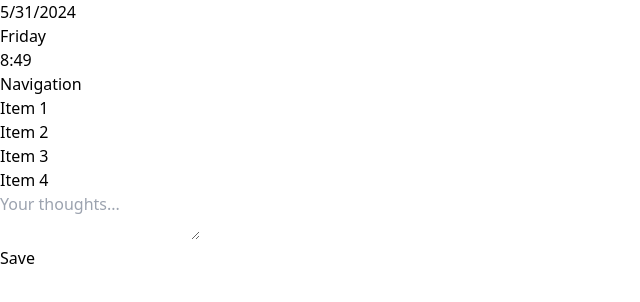
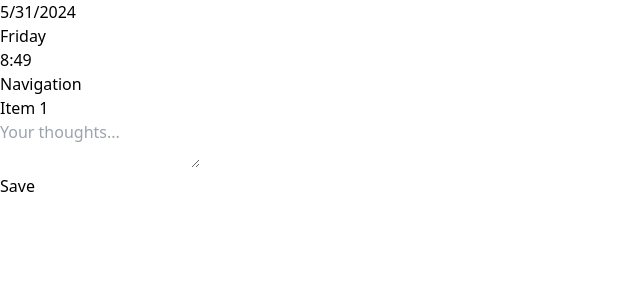
Before and after one commit to apurbaaaa/MVC-with-react, a React (Vite) app in the folder day3/: page / in a window 1280 px wide. Shown: the top 302 px of the page, without its empty margins (0-640 px from the left). Built offline with nearby package versions, Linux system fonts and the light colour scheme.

Commit message:
chore: handleNavClick init

```diff
--- a/day3/src/controller/App.jsx
+++ b/day3/src/controller/App.jsx
@@ -34,12 +34,14 @@ export default function App() {
     }
   };
 
-
+  const handleNavClick = (event) =>{
+    console.log("NavButton Clicked");
+  }
 
   return (
     <div>
       <TopNav handleMenuButton = {handleMenuButton} />
-      <NavBar isOpen = {menuOpen} handleClose={handleClose}/>
+      <NavBar isOpen = {menuOpen} handleClose={handleClose} handleNavClick={handleNavClick}/>
       <Text inputText={inputText} handleInputChange={handleInputChange} />
       <SaveButton handleSubmit={handleSubmit} />
     </div>
--- a/day3/src/utils/GetDate.jsx
+++ b/day3/src/utils/GetDate.jsx
@@ -6,9 +6,13 @@ export function todaysDate(){
     const day1 = today.getDay();
     const dayNames = ["Sunday", "Monday", "Tuesday", "Wednesday", "Thursday", "Friday", "Saturday"];
     const day = dayNames[day1];
-    const minutes= today.getMinutes();
+    const minutes= padNumber(today.getMinutes());
     const hour = today.getHours();
 
     return {month, date, year, day, hour, minutes};
 
 }
+
+function padNumber(num) {
+    return num.toString().padStart(2, '0');
+}
--- a/day3/src/view/NavBar.jsx
+++ b/day3/src/view/NavBar.jsx
@@ -1,6 +1,6 @@
 import React from "react";
 
-function NavBar({ isOpen, handleClose }) {
+function NavBar({ isOpen, handleClose, handleNavClick }) {
     return (
         <div className={`bg-gray-800 h-screen w-64 fixed top-0 ${isOpen ? 'left-0' : '-left-full'} z-50 transition-transform duration-300 ease-in`}>
             <div className="flex justify-between items-center p-4">
@@ -12,10 +12,7 @@ function NavBar({ isOpen, handleClose }) {
                 )}
             </div>
             <ul className="text-white">
-                <li className="p-4 hover:bg-gray-700">Item 1</li>
-                <li className="p-4 hover:bg-gray-700">Item 2</li>
-                <li className="p-4 hover:bg-gray-700">Item 3</li>
-                <li className="p-4 hover:bg-gray-700">Item 4</li>
+                <li onClick = {handleNavClick} className="p-4 hover:bg-gray-700">Item 1</li>
             </ul>
         </div>
     );
--- a/day3/src/view/SaveButton.jsx
+++ b/day3/src/view/SaveButton.jsx
@@ -2,7 +2,7 @@ import React from "react";
 
 function SaveButton({ handleSubmit }) {
     return (
-        <div className="save-button absolute top-4 right-4">
+        <div className="save-button absolute top-7 right-4">
             <button onClick={handleSubmit} className="bg-blue-500 hover:bg-blue-700 text-white font-bold py-2 px-4 rounded">
                 Save
             </button>
```
Also changed, not shown: day3/src/model/OpenJournal.jsx (added, +13 -0 lines).
